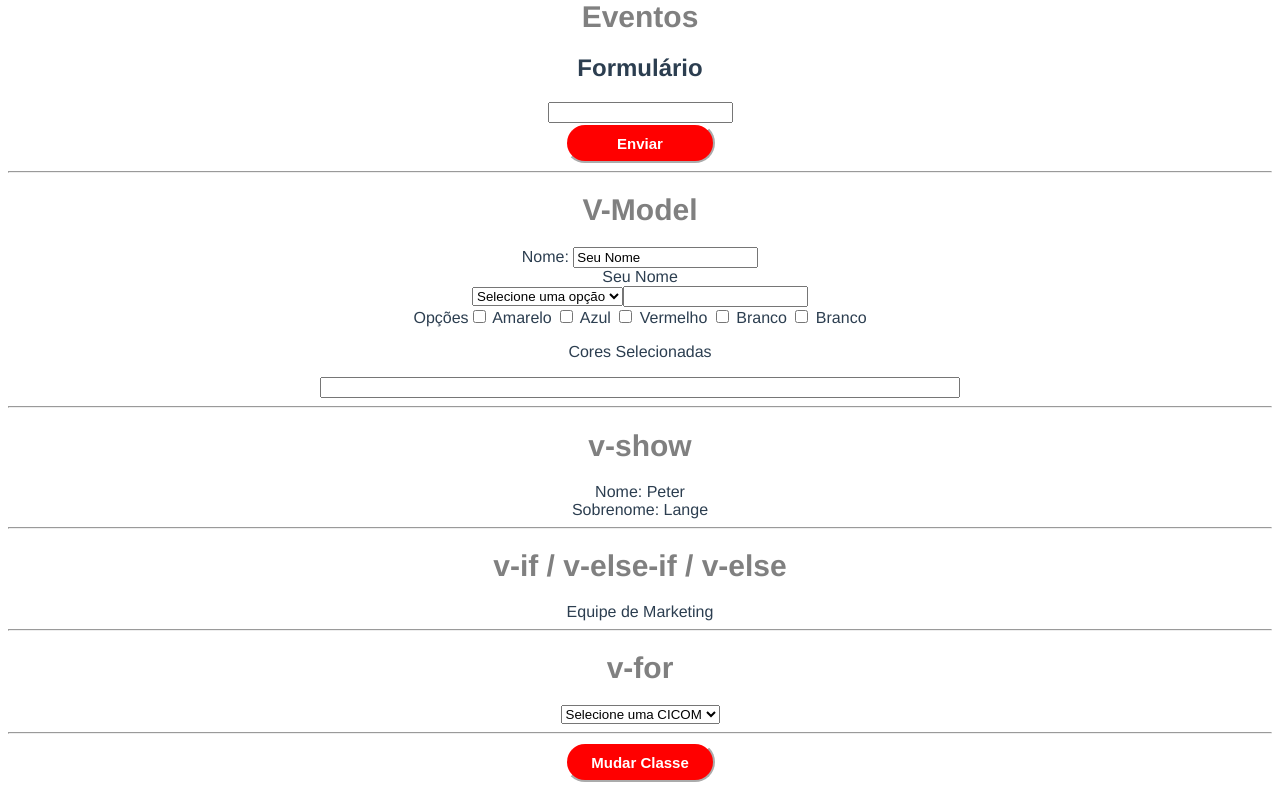
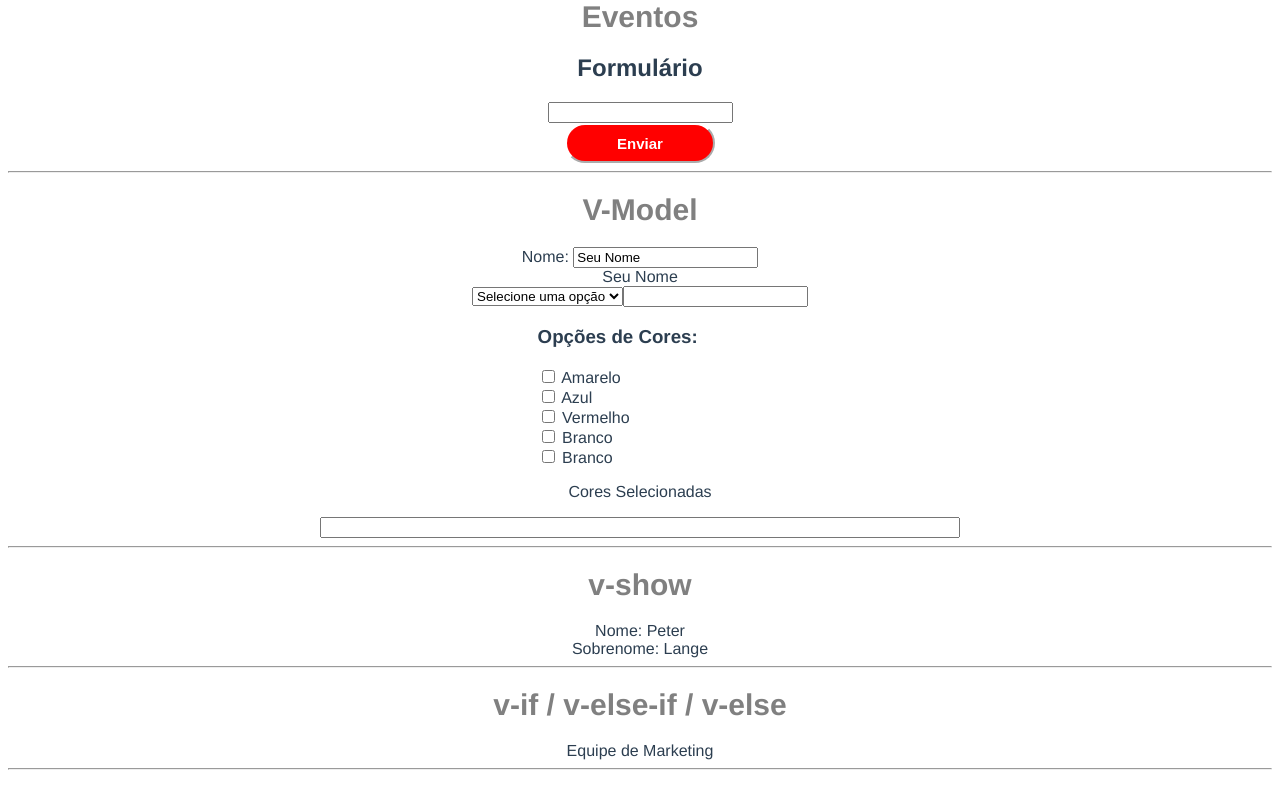
Before and after one commit to Peter-loliveira/CursoVue, a Vue app: page / in a window 1280 px wide. Shown: the part 1346-2139 px from the top of the page. Built offline with nearby package versions, Linux system fonts and the light colour scheme; the HTML template or start-up script is replaced by a standard one.

Commit message:
Refatoring CompEvents

```diff
--- a/src/App.vue
+++ b/src/App.vue
@@ -1,20 +1,9 @@
 <template>
-  <h1 class="titulos">V-Show</h1>
   <TheHeader v-if="showHeader" />
   <CompVbind />
   <CompWatch />
   <CompPropsComputeds />
-
-  <div>
-    <h1 class="titulos">Eventos</h1>
-    <h2>Formulário</h2>
-    <form action="https://www.google.com.br" @submit.prevent="submeter">
-      <input type="text" @keypress.enter="submeter" />
-      <br />
-      <button type="submit">Enviar</button>
-    </form>
-  </div>
-  <hr />
+  <CompEvents />
 
   <div>
     <h1 class="titulos">V-Model</h1>
@@ -35,17 +24,50 @@
     <br />
 
     <div>
-      <label for="">Opções</label>
-      <input v-model="colors" type="checkbox" name="" id="" value="Amarelo" />
+      <ul>
+        <li>
+          <h3>Opções de Cores:</h3>
+        </li>
+        <li>
+          <input
+            v-model="colors"
+            type="checkbox"
+            name=""
+            id=""
+            value="Amarelo"
+          />
           Amarelo
+        </li>
+        <li></li>
+        <li>
           <input v-model="colors" type="checkbox" name="" id="" value="Azul" />
           Azul
-      <input v-model="colors" type="checkbox" name="" id="" value="Vermelho" />
+        </li>
+        <li>
+          <input
+            v-model="colors"
+            type="checkbox"
+            name=""
+            id=""
+            value="Vermelho"
+          />
           Vermelho
+        </li>
+        <li>
           <input v-model="colors" type="checkbox" name="" id="" value="Preto" />
           Branco
-      <input v-model="colors" type="checkbox" name="" id="" value="Branco" />
+        </li>
+        <li>
+          <input
+            v-model="colors"
+            type="checkbox"
+            name=""
+            id=""
+            value="Branco"
+          />
           Branco
+        </li>
+      </ul>
       <p>Cores Selecionadas</p>
       <input class="coresSelecionadas" type="text" :value="colors" />
     </div>
@@ -80,8 +102,6 @@
   </div>
   <hr />
 
-
-
   <div>
     <button @click="changeClass">Mudar Classe</button>
     <h1 :class="{ title: true, 'title-home': isHome }">Classe dinâmica</h1>
@@ -105,6 +125,7 @@ import TheHeader from "./components/TheHeader.vue";
 import CompVbind from "./components/CompVbind.vue";
 import CompWatch from "./components/CompWatch.vue";
 import CompPropsComputeds from "./components/CompPropsComputeds.vue";
+import CompEvents from "./components/CompEvents.vue";
 
 export default {
   name: "App",
@@ -113,6 +134,7 @@ export default {
     CompVbind,
     CompWatch,
     CompPropsComputeds,
+    CompEvents,
   },
   data() {
     return {
@@ -127,17 +149,11 @@ export default {
       nameModel: "Seu Nome",
       selecao: "",
       colors: [],
-
-
     };
   },
 
   methods: {
     changeClass: () => (this.isHome = !this.isHome),
-    submeter: (event) => {
-      alert("Formulário Enviado");
-      console.log(event);
-    },
   },
 
   computed: {
@@ -155,12 +171,12 @@ export default {
   watch: {
     // Propriedades que são observadas e chamam metodos
     nameWatch(newValue) {
-      this.saveName(newValue)
+      this.saveName(newValue);
     },
-    pageCount(){
-      this.changePage(this.pageCount)
+    pageCount() {
+      this.changePage(this.pageCount);
     },
-  }
+  },
 };
 </script>
 
--- /dev/null
+++ b/src/components/CompEvents.vue
@@ -0,0 +1,27 @@
+<template>
+  <div>
+    <h1 class="titulos">Eventos</h1>
+    <h2>Formulário</h2>
+    <form action="https://www.google.com.br" @submit.prevent="submeter">
+      <input type="text" @keypress.enter="submeter" />
+      <br />
+      <button type="submit">Enviar</button>
+    </form>
+  </div>
+  <hr />
+</template>
+
+<script>
+export default {
+  name: "CompEvents",
+  data() {},
+  methods: {
+    submeter: (event) => {
+      alert("Formulário Enviado");
+      console.log(event);
+    },
+  },
+};
+</script>
+
+<style></style>
--- a/src/components/TheHeader.vue
+++ b/src/components/TheHeader.vue
@@ -1,5 +1,7 @@
 <template>
-  <div class="cabecalho">este é o componente <b> Header </b> importado</div>
+  <h1 class="titulos">V-Show</h1>
+  <div class="cabecalho">
+    este é o componente <b> Header </b> importado</div>
   <hr>
 </template>
 
```
Lines whose indentation alone changed are shown as unchanged.
